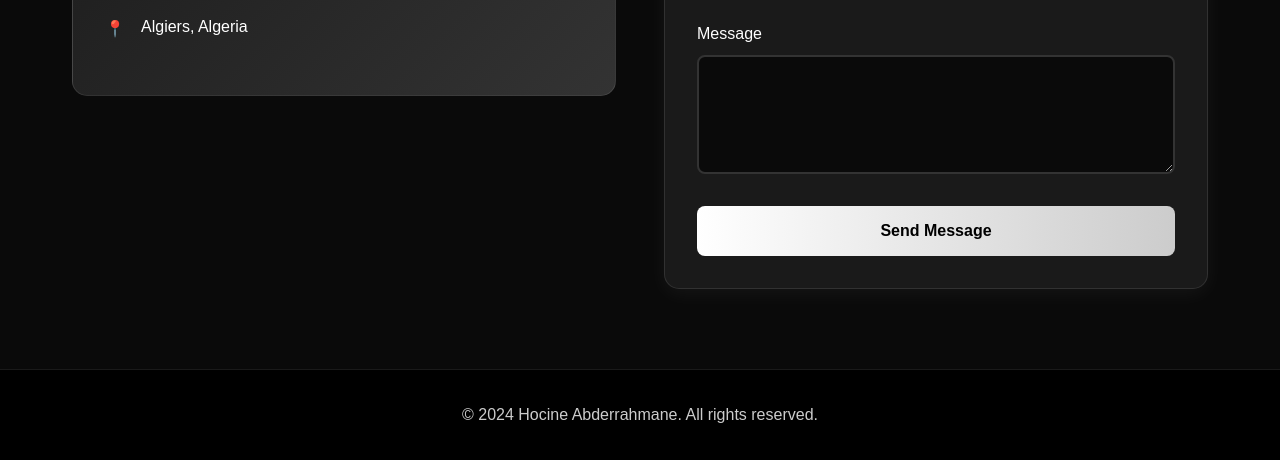
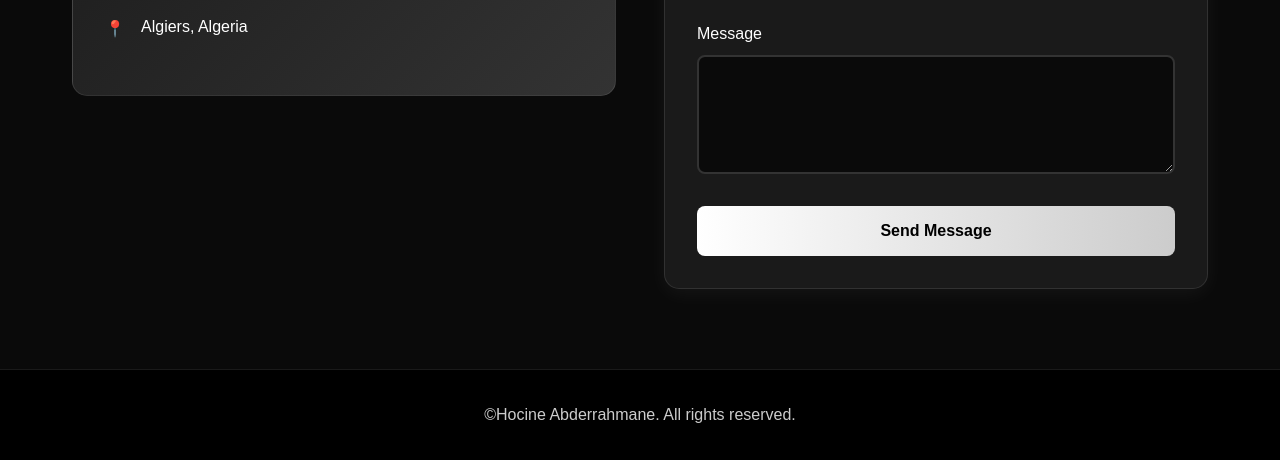
Before and after one commit to Abderrahmanehocine/portfolio, a plain HTML site: page index.html in a window 1280 px wide. Shown: the part 3262-3722 px from the top of the page. Drawn offline with Linux system fonts and the light colour scheme.

Commit message:
update index.html

```diff
--- a/index.html
+++ b/index.html
@@ -197,7 +197,7 @@
 
     <!-- Footer -->
     <footer>
-        <p>&copy; 2024 Hocine Abderrahmane. All rights reserved.</p>
+        <p>&copy;Hocine Abderrahmane. All rights reserved.</p>
     </footer>
 
     <script>
```
